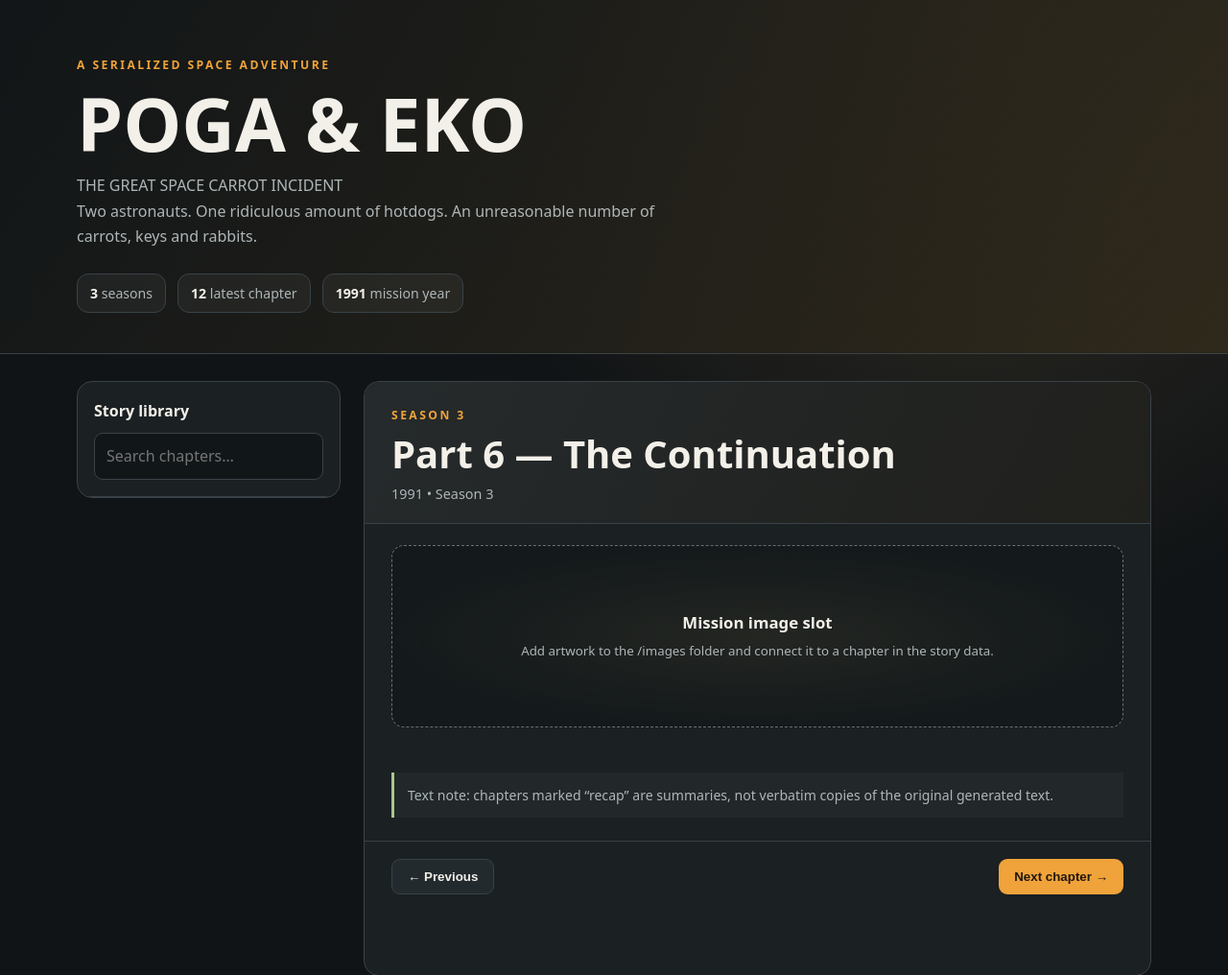
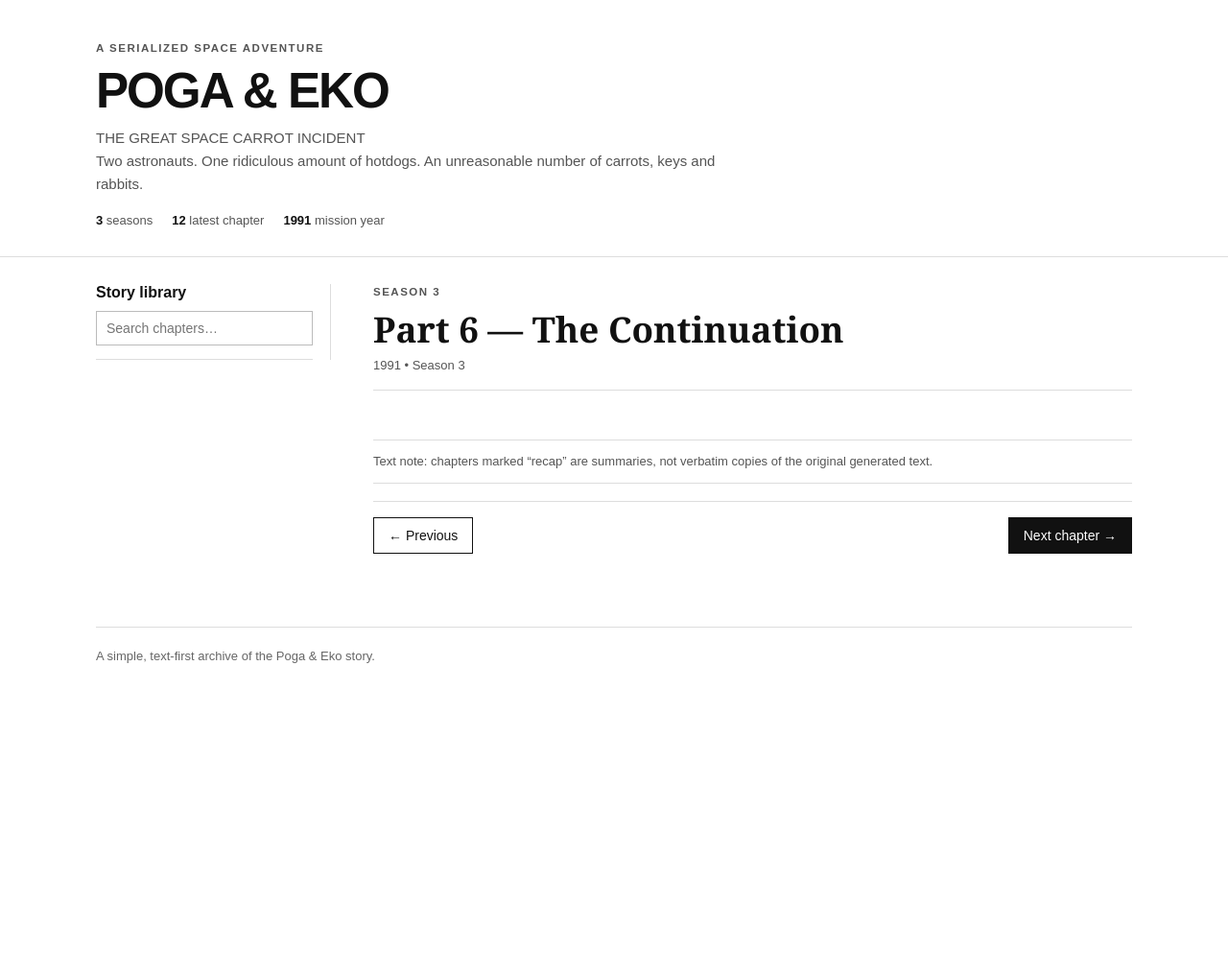
Before and after one commit to Veyrix73/Poga-and-eko-Storys, a plain HTML site: page index.html in a window 1280 px wide. Shown: the top 1016 px of the page at 96% size. After the commit the page ends 800 px from the top, so only its background shows below. Drawn offline with Linux system fonts and the light colour scheme.

Commit message:
Redesign reader as plain black-and-white reading website

```diff
--- a/index.html
+++ b/index.html
@@ -3,40 +3,44 @@
 <head>
 <meta charset="utf-8">
 <meta name="viewport" content="width=device-width,initial-scale=1">
-<meta name="theme-color" content="#171a1d">
+<meta name="theme-color" content="#ffffff">
 <title>Poga & Eko — The Great Space Carrot Incident</title>
 <style>
-:root{color-scheme:dark;--bg:#111416;--panel:#1b2023;--panel2:#232a2e;--text:#f3f0e9;--muted:#aeb6b8;--accent:#f0a33a;--line:#394247;--green:#a7c88b}
-*{box-sizing:border-box}body{margin:0;background:radial-gradient(ellipse at 80% 0%,#343126 0,transparent 38%),var(--bg);color:var(--text);font:16px/1.65 system-ui,-apple-system,Segoe UI,sans-serif}
-header{padding:58px 22px 42px;border-bottom:1px solid var(--line);background:linear-gradient(120deg,rgba(18,22,24,.96),rgba(50,42,27,.85)),repeating-linear-gradient(135deg,transparent 0 18px,rgba(255,255,255,.025) 19px 20px)}
-.wrap{width:min(1120px,100% - 36px);margin:auto}.eyebrow{color:var(--accent);font-size:.76rem;font-weight:800;letter-spacing:.2em;text-transform:uppercase}
-h1{font-size:clamp(2.25rem,6vw,4.8rem);line-height:1.02;max-width:850px;margin:12px 0}.subtitle{color:var(--muted);max-width:650px}
-.stats{display:flex;gap:12px;flex-wrap:wrap;margin-top:25px}.stat{background:#ffffff0b;border:1px solid var(--line);border-radius:12px;padding:8px 13px;color:var(--muted);font-size:.88rem}.stat strong{color:var(--text)}
-main{display:grid;grid-template-columns:275px minmax(0,1fr);gap:24px;padding:28px 0 70px}
-aside,.reader{background:var(--panel);border:1px solid var(--line);border-radius:16px;overflow:hidden}
-aside{align-self:start;position:sticky;top:14px;max-height:calc(100vh - 28px);overflow:auto}
-.sidehead{padding:17px;border-bottom:1px solid var(--line)}.sidehead h2{font-size:1rem;margin:0 0 10px}
-input,select{width:100%;background:#111719;color:var(--text);border:1px solid var(--line);border-radius:9px;padding:10px 12px;font:inherit}
-.season{padding:14px 17px 5px;color:var(--accent);font-weight:800;font-size:.78rem;letter-spacing:.12em;text-transform:uppercase}
-.partlink{display:block;padding:9px 17px;color:var(--muted);text-decoration:none;border-left:3px solid transparent;font-size:.91rem}
-.partlink:hover,.partlink.active{background:var(--panel2);color:var(--text);border-left-color:var(--accent)}
-.reader{min-height:620px}.reader-top{padding:25px 28px 18px;border-bottom:1px solid var(--line);background:linear-gradient(120deg,#252a2c,#20201c)}
-.reader-top h2{font-size:clamp(1.6rem,4vw,2.5rem);line-height:1.15;margin:7px 0}.meta{color:var(--muted);font-size:.9rem}
-.cover{height:190px;margin:22px 28px 0;border:1px dashed #697174;border-radius:13px;display:grid;place-items:center;text-align:center;color:var(--muted);background:radial-gradient(ellipse at center,#42402f55,transparent 70%),#14191b;padding:18px}
-.cover strong{display:block;color:var(--text);font-size:1.05rem}.cover small{display:block;margin-top:5px}
-.story{padding:25px 28px 12px;white-space:pre-wrap;font-size:1rem;line-height:1.85}.story p{margin:0 0 1em}.story .dialogue{color:#f4d49e}
-.notice{margin:10px 28px 24px;padding:12px 14px;background:#ffffff08;border-left:3px solid var(--green);color:var(--muted);font-size:.88rem}
-.controls{display:flex;justify-content:space-between;gap:12px;padding:18px 28px 25px;border-top:1px solid var(--line)}button{background:var(--accent);border:0;color:#20180e;font-weight:800;padding:10px 16px;border-radius:9px;cursor:pointer}button:disabled{opacity:.35;cursor:not-allowed}.secondary{background:var(--panel2);color:var(--text);border:1px solid var(--line)}
-footer{border-top:1px solid var(--line);padding:24px 0 40px;color:var(--muted);font-size:.88rem}
-@media(max-width:800px){main{grid-template-columns:1fr}aside{position:static;max-height:360px}.reader{min-height:0}.cover{margin:16px 17px 0}.story{padding:20px 18px}.reader-top{padding:20px 18px}.notice{margin:8px 18px 20px}.controls{padding:16px 18px}}
+:root{color-scheme:light;--bg:#fff;--panel:#fff;--text:#111;--muted:#555;--line:#ddd;--soft:#f4f4f4}
+*{box-sizing:border-box}html{scroll-behavior:auto}
+body{margin:0;background:#fff;color:#111;font:17px/1.75 Georgia,"Times New Roman",serif}
+.wrap{width:min(1080px,100% - 40px);margin:auto}
+header{padding:42px 0 30px;border-bottom:1px solid #ddd}
+.eyebrow{font:700 .72rem/1.4 Arial,sans-serif;letter-spacing:.13em;text-transform:uppercase;color:#555}
+h1{font:700 clamp(2rem,5vw,3.2rem)/1.1 Arial,sans-serif;letter-spacing:-.04em;margin:9px 0}
+.subtitle{font:15px/1.6 Arial,sans-serif;color:#555;max-width:650px}
+.stats{display:flex;gap:20px;flex-wrap:wrap;margin-top:18px;font:13px Arial,sans-serif;color:#555}.stats strong{color:#111}
+main{display:grid;grid-template-columns:245px minmax(0,1fr);gap:44px;padding:28px 0 60px}
+aside{align-self:start;position:sticky;top:18px;max-height:calc(100vh - 36px);overflow:auto;border-right:1px solid #ddd;padding-right:18px}
+.sidehead{padding-bottom:14px;border-bottom:1px solid #ddd}.sidehead h2{font:700 16px Arial,sans-serif;margin:0 0 10px}
+input{width:100%;padding:9px 10px;border:1px solid #bbb;border-radius:0;background:#fff;color:#111;font:14px Arial,sans-serif}
+.season{padding:18px 0 5px;font:700 12px Arial,sans-serif;letter-spacing:.1em;text-transform:uppercase;color:#555}
+.partlink{display:block;padding:5px 8px;color:#333;text-decoration:none;font:14px/1.45 Arial,sans-serif;border-left:2px solid transparent}
+.partlink:hover,.partlink.active{color:#000;background:#f4f4f4;border-left-color:#111}
+.reader{min-width:0}.reader-top{padding:0 0 18px;border-bottom:1px solid #ddd}
+.reader-top h2{font:700 clamp(1.6rem,4vw,2.3rem)/1.2 Georgia,"Times New Roman",serif;margin:8px 0}
+.meta{font:13px Arial,sans-serif;color:#555}.cover{display:none}
+.story{padding:25px 0 18px;white-space:pre-wrap;font-size:18px;line-height:1.9;max-width:760px}
+.notice{padding:12px 0;margin:8px 0 18px;border-top:1px solid #ddd;border-bottom:1px solid #ddd;font:13px/1.6 Arial,sans-serif;color:#555}
+.controls{display:flex;justify-content:space-between;gap:12px;padding:16px 0;border-top:1px solid #ddd}
+button{background:#111;color:#fff;border:1px solid #111;padding:10px 15px;font:14px Arial,sans-serif;cursor:pointer}
+button:disabled{background:#eee;color:#888;border-color:#ddd;cursor:default}.secondary{background:#fff;color:#111}
+footer{border-top:1px solid #ddd;padding:20px 0 35px;color:#666;font:13px/1.6 Arial,sans-serif}
+@media(max-width:760px){.wrap{width:min(100% - 28px,680px)}main{grid-template-columns:1fr;gap:25px}aside{position:static;max-height:260px;border-right:0;border-bottom:1px solid #ddd;padding:0 0 14px}.story{font-size:17px;line-height:1.8}.reader-top h2{font-size:1.7rem}}
+@media print{aside,.controls,footer,.notice{display:none}body{font-size:12pt}.wrap{width:100%}main{display:block}.story{max-width:none}}
 </style>
 </head>
 <body>
 <header><div class="wrap"><div class="eyebrow">A serialized space adventure</div><h1>POGA & EKO</h1><div class="subtitle">THE GREAT SPACE CARROT INCIDENT<br>Two astronauts. One ridiculous amount of hotdogs. An unreasonable number of carrots, keys and rabbits.</div><div class="stats"><div class="stat"><strong>3</strong> seasons</div><div class="stat"><strong>12</strong> latest chapter</div><div class="stat"><strong>1991</strong> mission year</div></div></div></header>
 <div class="wrap"><main>
 <aside><div class="sidehead"><h2>Story library</h2><input id="search" type="search" placeholder="Search chapters…"></div><nav id="nav"></nav></aside>
-<section class="reader" aria-live="polite"><div class="reader-top"><div class="eyebrow" id="seasonLabel">Season 3</div><h2 id="title">Part 6 — The Continuation</h2><div class="meta" id="meta">Earthbound • 1991</div></div><div class="cover" id="cover"><div><strong>Mission image slot</strong><small>Add artwork to the /images folder and connect it to a chapter in the story data.</small></div></div><article class="story" id="story"></article><div class="notice" id="notice">Text note: chapters marked “recap” are summaries, not verbatim copies of the original generated text.</div><div class="controls"><button class="secondary" id="prev">← Previous</button><button id="next">Next chapter →</button></div></section>
-</main><footer>Fan-made story archive • Built for reading on desktop and mobile. Images from earlier chats weren't available as files to import, so this reader includes artwork slots rather than fabricated images.</footer></div>
+<section class="reader" aria-live="polite"><div class="reader-top"><div class="eyebrow" id="seasonLabel">Season 3</div><h2 id="title">Part 6 — The Continuation</h2><div class="meta" id="meta">Earthbound • 1991</div></div><article class="story" id="story"></article><div class="notice" id="notice">Text note: chapters marked “recap” are summaries, not verbatim copies of the original generated text.</div><div class="controls"><button class="secondary" id="prev">← Previous</button><button id="next">Next chapter →</button></div></section>
+</main><footer>A simple, text-first archive of the Poga & Eko story.</footer></div>
 <script src="full-stories.js"></script>
 <script>
 const chapters = [
@@ -1000,6 +1004,6 @@ END OF PART 12.`}
 const nav=document.getElementById('nav'),search=document.getElementById('search');let current=chapters.findIndex(c=>c.season===3&&c.part===6);
 function renderNav(){nav.innerHTML='';let q=search.value.toLowerCase();[1,2,3].forEach(s=>{let items=chapters.filter(c=>c.season===s&&((c.title+' '+c.text).toLowerCase().includes(q)));if(!items.length)return;let label=document.createElement('div');label.className='season';label.textContent='Season '+s;nav.append(label);items.forEach(c=>{let a=document.createElement('a');a.href='#';a.className='partlink'+(chapters.indexOf(c)===current?' active':'');a.textContent='Part '+c.part+' — '+c.title;a.onclick=e=>{e.preventDefault();current=chapters.indexOf(c);render()};nav.append(a)})})}
 function render(){let c=chapters[current];document.getElementById('seasonLabel').textContent='Season '+c.season;document.getElementById('title').textContent='Part '+c.part+' — '+c.title;document.getElementById('meta').textContent='1991 • '+(c.season===3?'Season 3':'Earlier season');document.getElementById('story').textContent=expandedStories[`${c.season}-${c.part}`]||c.text;document.getElementById('notice').textContent=expandedStories[`${c.season}-${c.part}`]?'Reconstructed full chapter based on the original plot and dialogue notes from the story conversation. Season 3 Parts 6–12 are preserved full chapters.':'Full chapter text reproduced from the story conversation.';document.getElementById('prev').disabled=current===0;document.getElementById('next').disabled=current===chapters.length-1;renderNav()}
-document.getElementById('prev').onclick=()=>{if(current>0){current--;render();window.scrollTo({top:0,behavior:'smooth'})}};document.getElementById('next').onclick=()=>{if(current<chapters.length-1){current++;render();window.scrollTo({top:0,behavior:'smooth'})}};search.addEventListener('input',renderNav);render();
+document.getElementById('prev').onclick=()=>{if(current>0){current--;render();window.scrollTo(0,0)}};document.getElementById('next').onclick=()=>{if(current<chapters.length-1){current++;render();window.scrollTo({top:0,behavior:'smooth'})}};search.addEventListener('input',renderNav);render();
 </script>
 </body></html>
```
